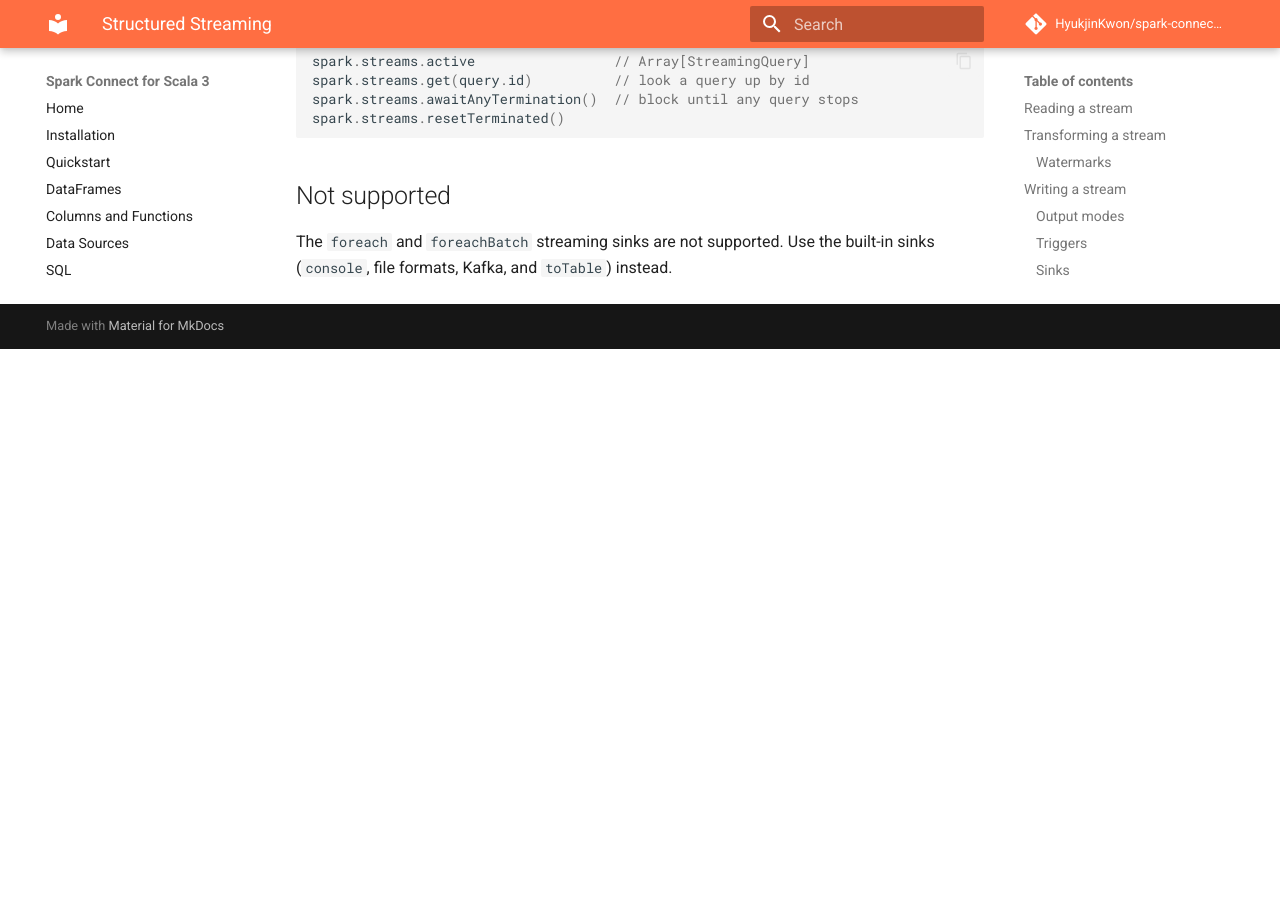
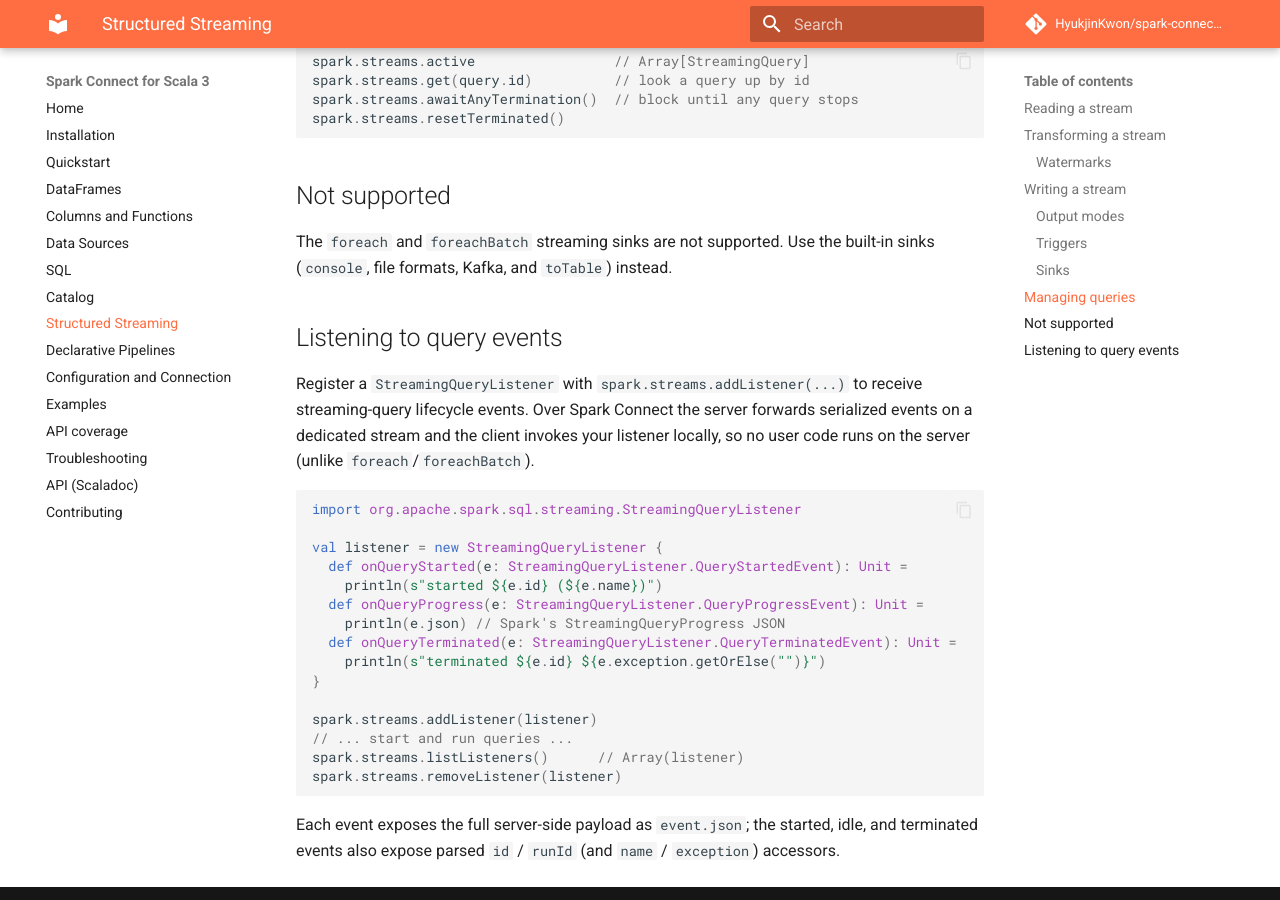
Before and after one commit to HyukjinKwon/spark-connect-scala3, an MkDocs documentation site: the page built from docs/streaming.md, in a window 1280 px wide and 900 px high, scrolled down 2808 px. Built offline with MkDocs 1.6.1 and Material for MkDocs 9.7.7, drawn with Linux system fonts in a browser that asks for light colours; comment, search, counter and statistics services are not loaded; before the commit the page ends 3157 px from its top, so only the background shows below that.

Commit message:
Add StreamingQueryListener registration (addListener/removeListener/listListeners)
Client-side listener bus over StreamingQueryListenerBusCommand: a daemon thread
reads the server's forwarded events and dispatches to registered listeners; no
closure runs on the server. Includes StreamingQueryListener + typed events,
integration test, and docs/README/api-coverage updates. Verified vs live Spark
(progress + terminated events received; register/remove lifecycle works).

Co-authored-by: Isaac

````diff
--- a/docs/streaming.md
+++ b/docs/streaming.md
@@ -142,3 +142,32 @@ spark.streams.resetTerminated()
 
 The `foreach` and `foreachBatch` streaming sinks are not supported. Use the
 built-in sinks (`console`, file formats, Kafka, and `toTable`) instead.
+
+## Listening to query events
+
+Register a `StreamingQueryListener` with `spark.streams.addListener(...)` to receive
+streaming-query lifecycle events. Over Spark Connect the server forwards serialized
+events on a dedicated stream and the client invokes your listener locally, so no
+user code runs on the server (unlike `foreach`/`foreachBatch`).
+
+```scala
+import org.apache.spark.sql.streaming.StreamingQueryListener
+
+val listener = new StreamingQueryListener {
+  def onQueryStarted(e: StreamingQueryListener.QueryStartedEvent): Unit =
+    println(s"started ${e.id} (${e.name})")
+  def onQueryProgress(e: StreamingQueryListener.QueryProgressEvent): Unit =
+    println(e.json) // Spark's StreamingQueryProgress JSON
+  def onQueryTerminated(e: StreamingQueryListener.QueryTerminatedEvent): Unit =
+    println(s"terminated ${e.id} ${e.exception.getOrElse("")}")
+}
+
+spark.streams.addListener(listener)
+// ... start and run queries ...
+spark.streams.listListeners()      // Array(listener)
+spark.streams.removeListener(listener)
+```
+
+Each event exposes the full server-side payload as `event.json`; the started, idle,
+and terminated events also expose parsed `id` / `runId` (and `name` / `exception`)
+accessors.
````
Also changed, not shown: docs/api-coverage.md (+3 -3 lines), docs/index.md (+1 -1 lines), 5 other files.
